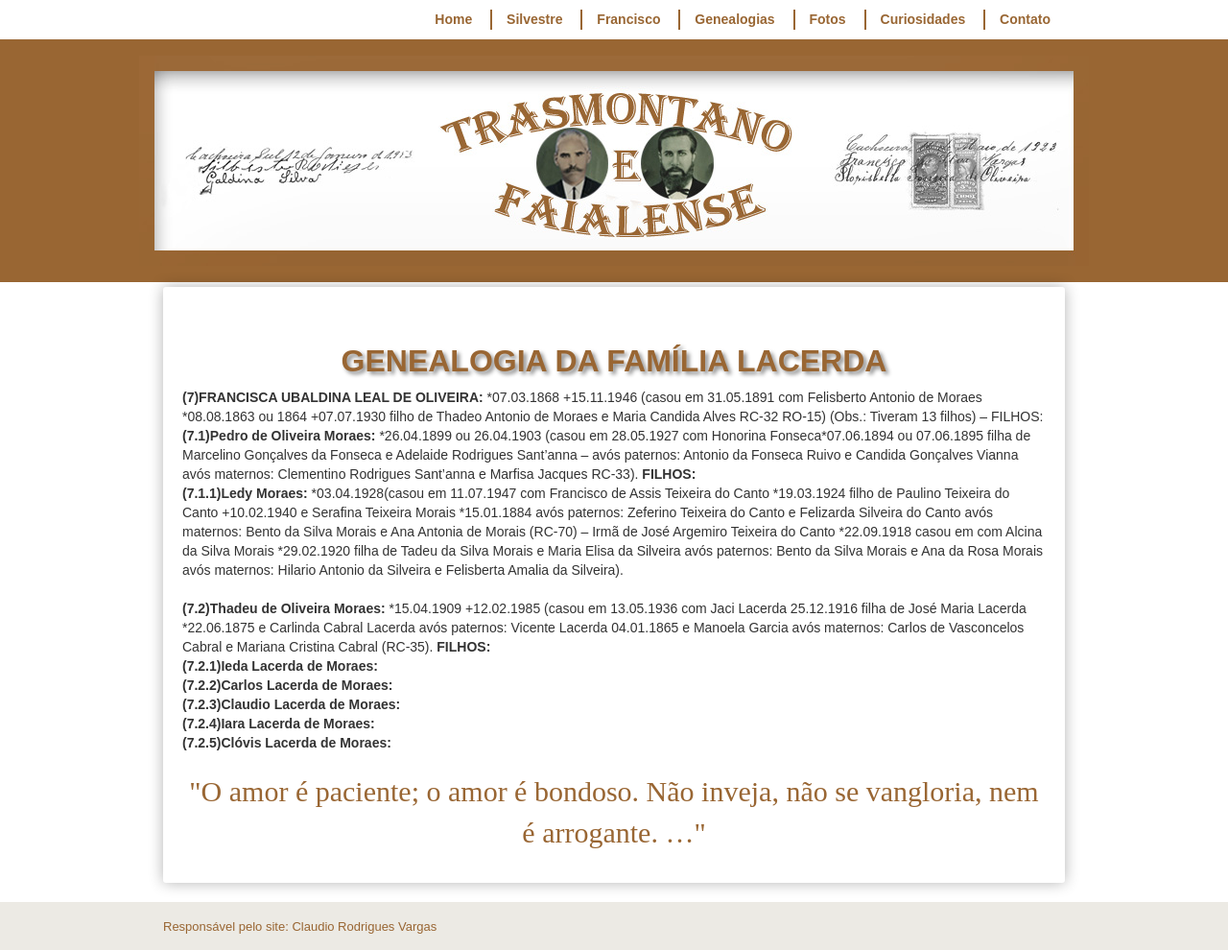
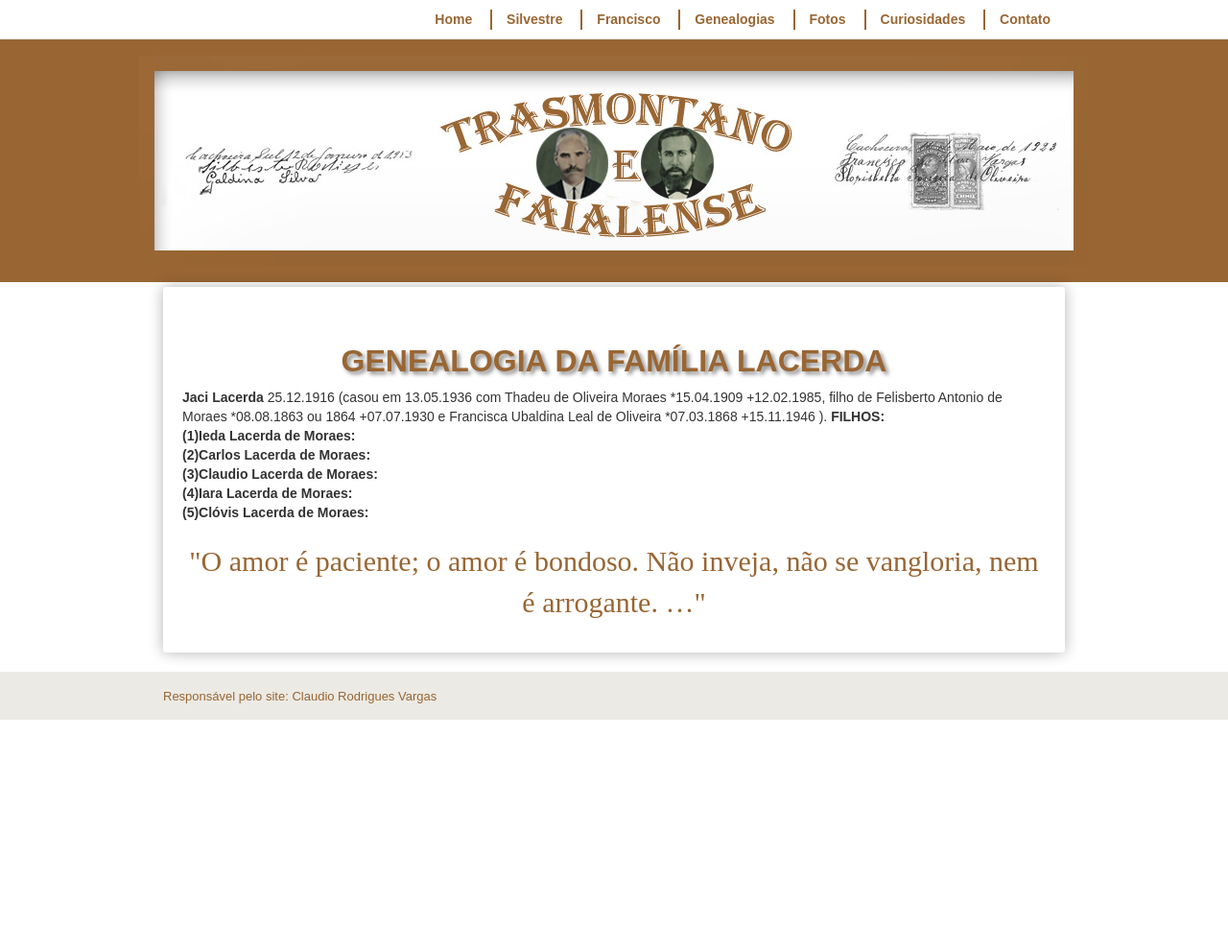
Before and after one commit to claudiovargas1955/claudiovargas1955.github.io, a Jekyll site: the page built from _pages/familia-lacerda.html, in a window 1280 px wide. Shown: the whole page at 96% size. Built offline with Jekyll 4.4.1, drawn with Linux system fonts in a browser that asks for light colours; some web fonts are replaced; after the commit the page ends 900 px from its top, so only the background shows below that.

Commit message:
Update familia-lacerda.html

```diff
--- a/_pages/familia-lacerda.html
+++ b/_pages/familia-lacerda.html
@@ -95,27 +95,13 @@ details[open] summary {color:#996633;
 </style>
 
 <h1>GENEALOGIA DA FAMÍLIA LACERDA</h1>
-
-<b>(7)FRANCISCA UBALDINA LEAL DE OLIVEIRA:</b> *07.03.1868 +15.11.1946 (casou em 31.05.1891 com Felisberto Antonio de Moraes
-*08.08.1863 ou 1864 +07.07.1930 filho de Thadeo Antonio de Moraes e Maria Candida Alves RC-32 RO-15) (Obs.: Tiveram 13 filhos) – FILHOS: <br/>
-
-<b>(7.1)Pedro de Oliveira Moraes:</b> *26.04.1899 ou 26.04.1903 (casou em 28.05.1927 com Honorina Fonseca*07.06.1894  ou 07.06.1895
-filha de Marcelino Gonçalves da Fonseca e Adelaide Rodrigues Sant’anna – avós paternos: Antonio da Fonseca Ruivo e Candida Gonçalves
-Vianna avós maternos: Clementino Rodrigues Sant’anna e Marfisa Jacques RC-33).<b> FILHOS:</b><br/>
-<b>(7.1.1)Ledy Moraes:</b> *03.04.1928(casou em 11.07.1947 com Francisco de Assis Teixeira do Canto *19.03.1924 filho de Paulino
-Teixeira do Canto +10.02.1940 e Serafina Teixeira  Morais *15.01.1884 avós paternos: Zeferino Teixeira do Canto e Felizarda Silveira
-do Canto avós maternos: Bento da Silva Morais e Ana Antonia de Morais (RC-70) – Irmã de José Argemiro Teixeira do Canto *22.09.1918
-casou em com Alcina da Silva Morais *29.02.1920 filha de Tadeu da Silva Morais e Maria Elisa da Silveira avós paternos: Bento da Silva
-Morais e Ana da Rosa Morais avós maternos: Hilario Antonio da Silveira e Felisberta Amalia da Silveira).<br/><br/>
-
-<b>(7.2)Thadeu de Oliveira Moraes:</b> *15.04.1909 +12.02.1985 (casou em 13.05.1936 com Jaci Lacerda 25.12.1916 filha de José Maria
-Lacerda *22.06.1875 e Carlinda Cabral Lacerda avós paternos: Vicente Lacerda 04.01.1865 e Manoela Garcia  avós maternos: Carlos de
- Vasconcelos Cabral e Mariana Cristina Cabral (RC-35). <b>FILHOS: </b><br>
- <b>(7.2.1)Ieda Lacerda de Moraes:</b><br>
-<b>(7.2.2)Carlos Lacerda de Moraes:</b><br>
-<b>(7.2.3)Claudio Lacerda de  Moraes:</b><br>
-<b>(7.2.4)Iara Lacerda de Moraes:</b><br>
-<b>(7.2.5)Clóvis Lacerda de Moraes:</b><br><br>
+<b>Jaci Lacerda </b>25.12.1916 (casou em 13.05.1936 com Thadeu de Oliveira Moraes *15.04.1909 +12.02.1985, filho de Felisberto Antonio
+de Moraes *08.08.1863 ou 1864 +07.07.1930 e Francisca Ubaldina Leal de Oliveira *07.03.1868 +15.11.1946 ). <b>FILHOS: </b><br>
+<b>(1)Ieda Lacerda de Moraes:</b><br>
+<b>(2)Carlos Lacerda de Moraes:</b><br>
+<b>(3)Claudio Lacerda de  Moraes:</b><br>
+<b>(4)Iara Lacerda de Moraes:</b><br>
+<b>(5)Clóvis Lacerda de Moraes:</b><br><br>
 
 
 <p style="text-align:center; color:#996633; font-size:30px; font-family: 'Rancho', cursive ">"O amor é paciente; o amor é bondoso. Não inveja, não se vangloria, nem é arrogante. …"</p>
```
